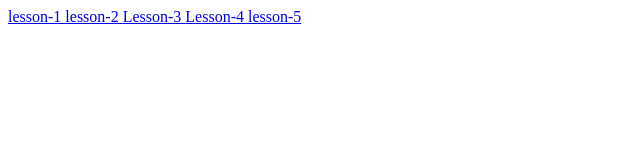
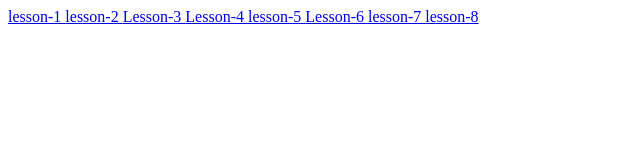
Before and after one commit to Andriy-Sirotyuk/BEETROOT, a plain HTML site: page index.html in a window 1280 px wide. Shown: the whole page, without its empty margins (0-640 px from the left). Drawn offline with Linux system fonts and the light colour scheme.

Commit message:
oll lessons

```diff
--- a/index.html
+++ b/index.html
@@ -22,5 +22,14 @@
   <a href="./Lesson-5/">
     lesson-5
   </a>
+  <a href="./Lesson-6/">
+    Lesson-6
+  </a>
+  <a href="./Lesson-7/">
+    lesson-7
+  </a>
+  <a href="./Lesson-8/">
+    lesson-8
+  </a>
 </body>
 </html>
```
